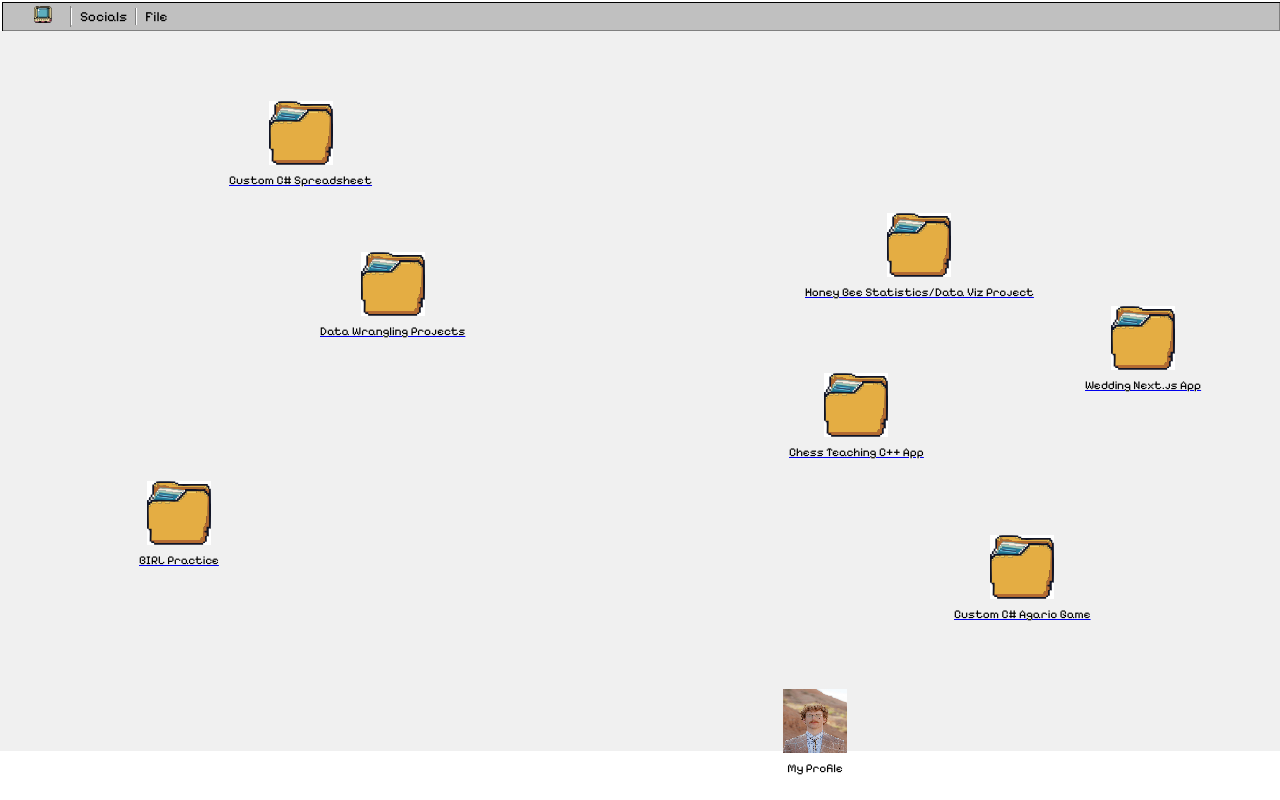
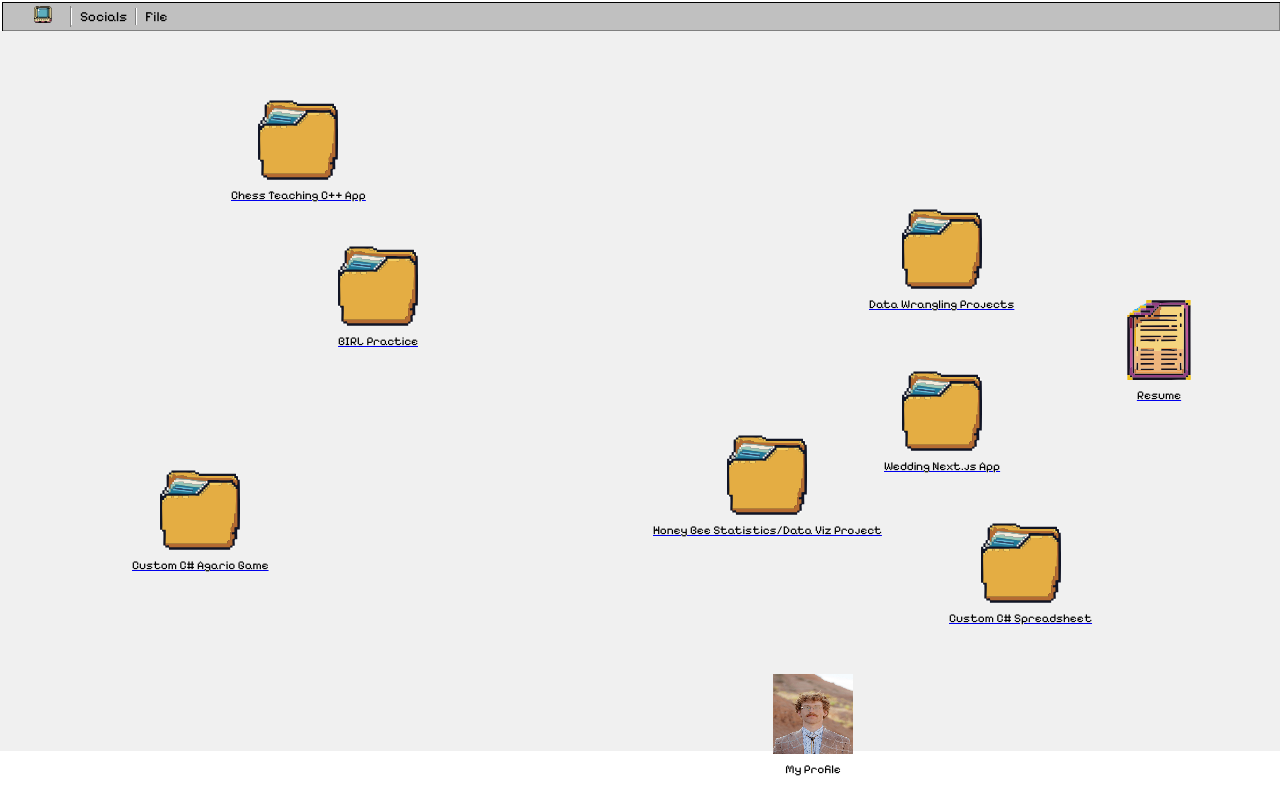
Before and after one commit to TateRCXVII/TateRCXVII.github.io, a plain HTML site: page index.html in a window 1280 px wide. Drawn offline with Linux system fonts and the light colour scheme.

Commit message:
edit file size, add resume

```diff
--- a/index.html
+++ b/index.html
@@ -4,7 +4,7 @@
 		<meta charset="UTF-8" />
 		<meta name="viewport" content="width=device-width, initial-scale=1.0" />
 		<title>Tate Reynolds's Portfolio</title>
-		<link rel="icon" type="image/svg+xml" href="resources/SVG/Asset 1.svg" />
+		<link rel="icon" type="image/svg+xml" href="resources/SVG/Asset 3.svg" />
 		<link rel="stylesheet" href="retro-macos.css" />
 		<link rel="preconnect" href="https://fonts.googleapis.com" />
 		<link rel="preconnect" href="https://fonts.gstatic.com" crossorigin />
@@ -52,6 +52,14 @@
 			</div>
 
 			<!-- Project icons -->
+			<a
+				href="resources/SoftwareEngineerResume.pdf"
+				target="_blank"
+				class="desktop-icon"
+			>
+				<img src="resources/SVG/Asset 4.svg" alt="Project 1" />
+				<p>Resume</p>
+			</a>
 			<a
 				href="https://github.com/TateRCXVII/tateandzay-wedding"
 				target="_blank"
--- a/retro-macos.css
+++ b/retro-macos.css
@@ -68,11 +68,10 @@
 }
 
 .desktop-icon img {
-	width: 64px;
-	height: 64px;
+	width: 80px;
+	height: 80px;
 	display: block;
 	margin: 0 auto;
-	background-color: #ffffff;
 }
 
 .desktop-icon p {
```
Also changed, not shown: resources/SVG/Asset 4.svg (added).
